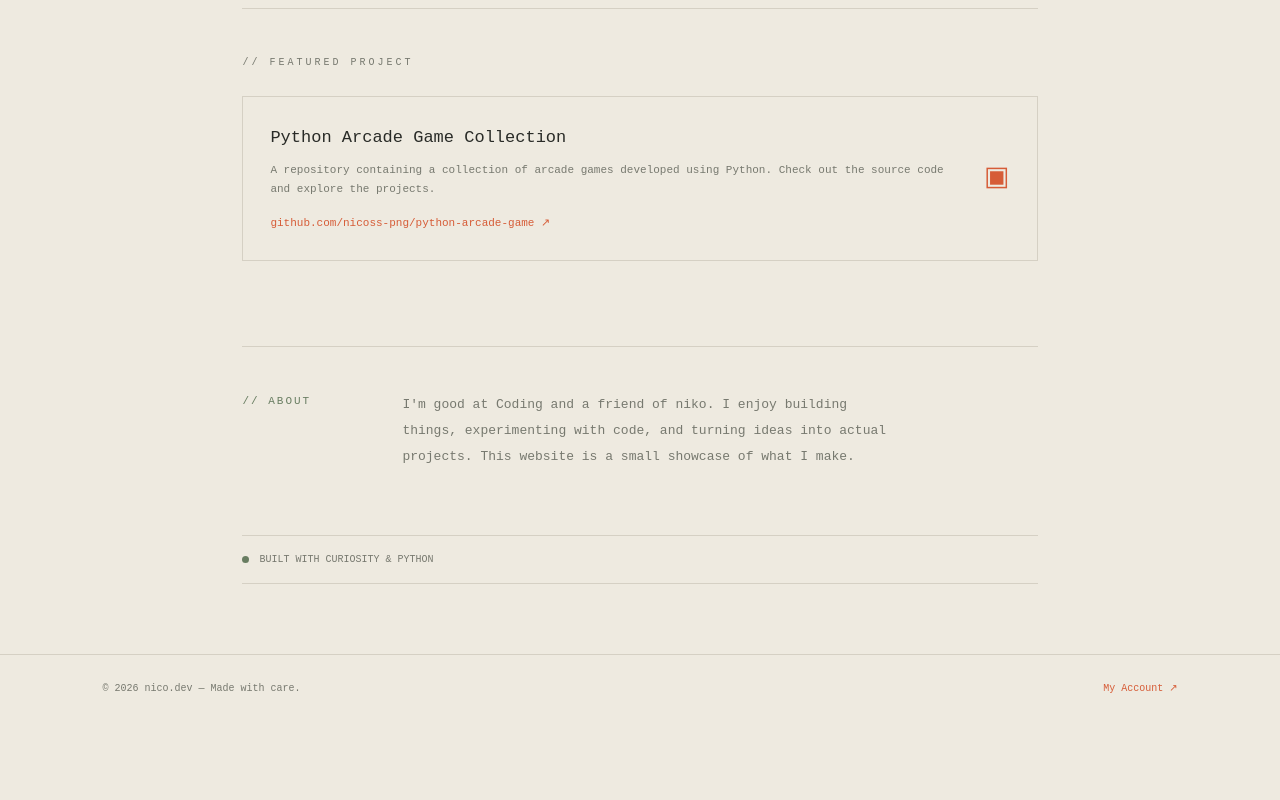
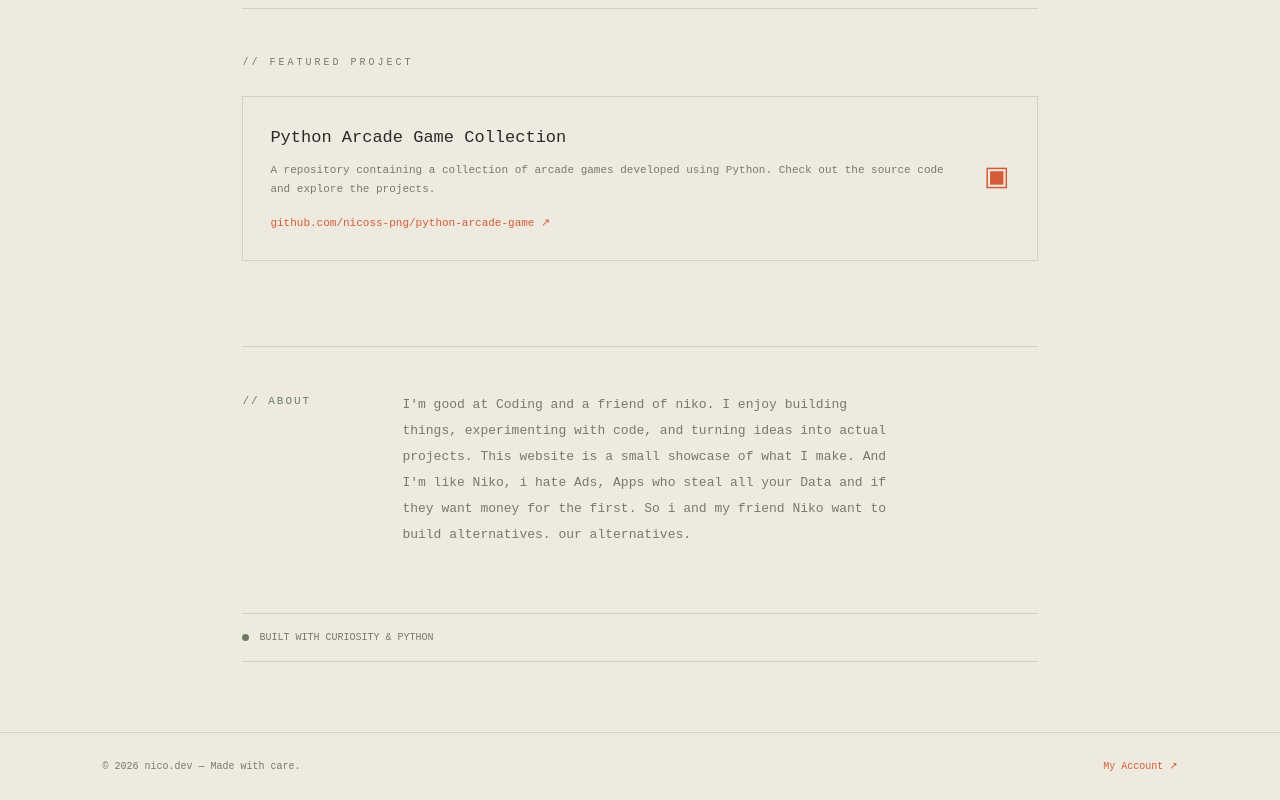
Before and after one commit to Nicoss-png/Nicoss-png, a plain HTML site: page index.html in a window 1280 px wide. Shown: the part 613-1413 px from the top of the page. Before the commit the page ends 1335 px from the top, so only its background shows below. Drawn offline with Linux system fonts and the light colour scheme.

Commit message:
Add statement on ads and data privacy concerns
Added a statement about dislike for ads and data theft.

```diff
--- a/index.html
+++ b/index.html
@@ -343,6 +343,10 @@
                     I enjoy building things, experimenting with
                     code, and turning ideas into actual projects.
                     This website is a small showcase of what I make.
+                    And I'm like Niko, i hate Ads, Apps who steal
+                    all your Data and if they want money for the first.
+                    So i and my friend Niko want to build alternatives.
+                    our alternatives.
                 </p>
             </div>
         </section>
```
